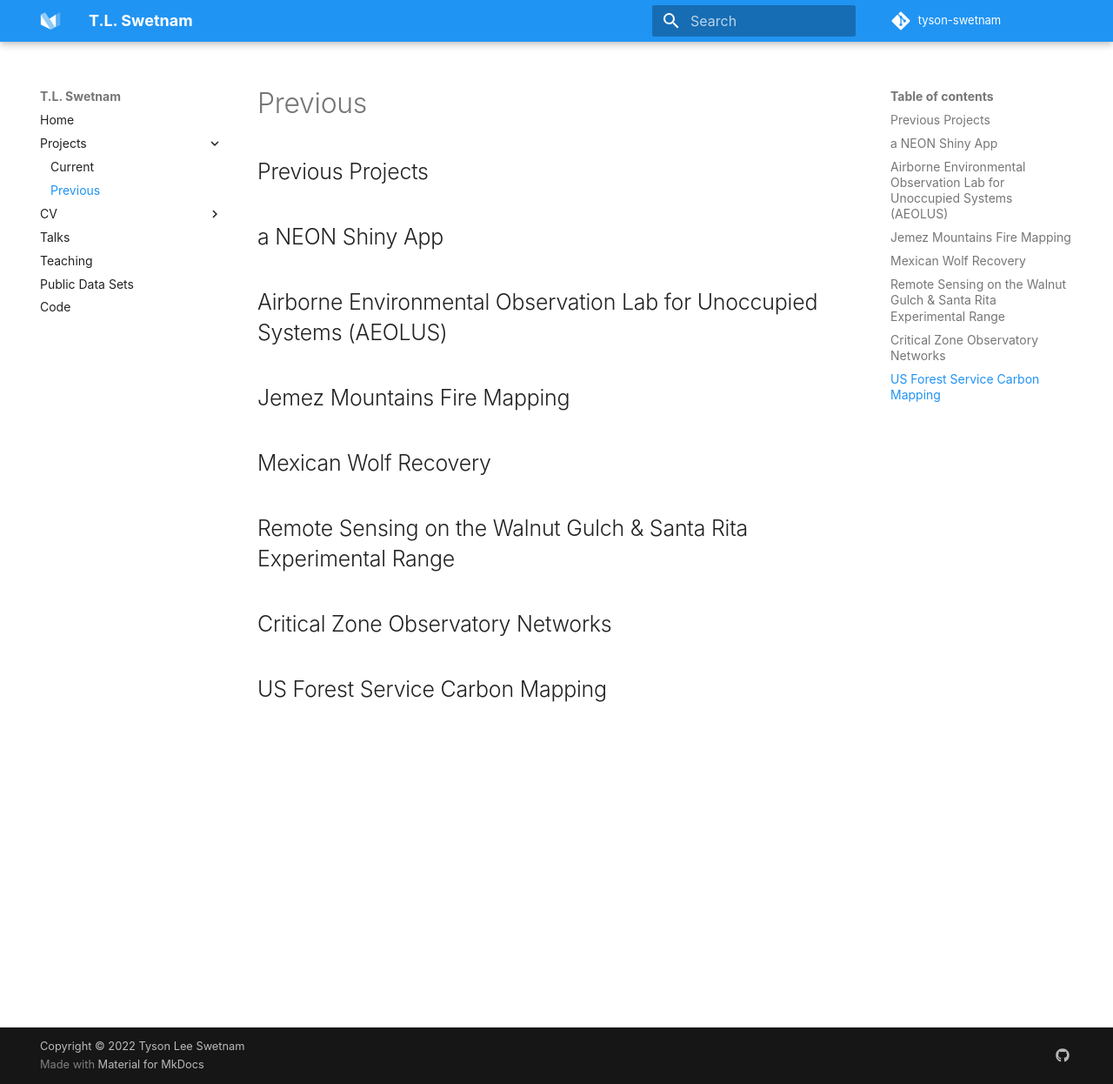
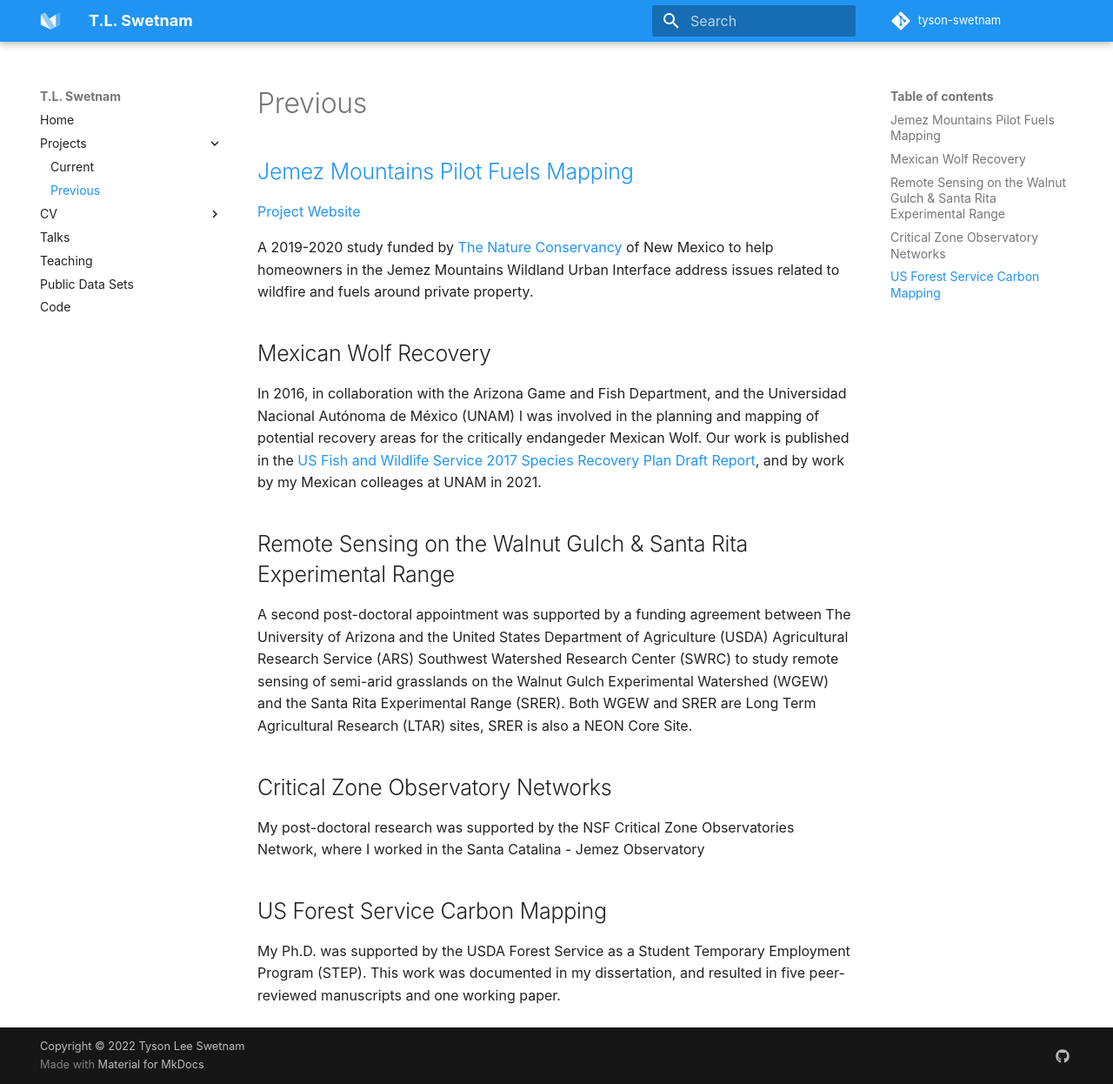
Before and after one commit to tyson-swetnam/new-website, an MkDocs documentation site: the page built from docs/previous_projects.md, in a window 1280 px wide and 1246 px high. Shown: the whole window at 87% size. Built offline with MkDocs 1.6.1 and Material for MkDocs 9.7.7, drawn with Linux system fonts in a browser that asks for light colours; some web fonts are replaced; comment, search, counter and statistics services are not loaded.

Commit message:
Update previous_projects.md

```diff
--- a/docs/previous_projects.md
+++ b/docs/previous_projects.md
@@ -1,15 +1,21 @@
-## Previous Projects
+## [Jemez Mountains Pilot Fuels Mapping](https://promethean-gift.github.io)
 
-## a NEON Shiny App
+[Project Website](https://promethean-gift.github.io)
 
-## Airborne Environmental Observation Lab for Unoccupied Systems (AEOLUS)
-
-## Jemez Mountains Fire Mapping
+A 2019-2020 study funded by [The Nature Conservancy]() of New Mexico to help homeowners in the Jemez Mountains Wildland Urban Interface address issues related to wildfire and fuels around private property.
 
 ## Mexican Wolf Recovery
 
+In 2016, in collaboration with the Arizona Game and Fish Department, and the Universidad Nacional Autónoma de México (UNAM) I was involved in the planning and mapping of potential recovery areas for the critically endangeder Mexican Wolf. Our work is published in the [US Fish and Wildlife Service 2017 Species Recovery Plan Draft Report](https://www.fws.gov/southwest/es/mexicanwolf/pdf/20170622_DftBioReport_Appendices.pdf), and by work by my Mexican colleages at UNAM in 2021.
+
 ## Remote Sensing on the Walnut Gulch & Santa Rita Experimental Range
+
+A second post-doctoral appointment was supported by a funding agreement between The University of Arizona and the United States Department of Agriculture (USDA) Agricultural Research Service (ARS) Southwest Watershed Research Center (SWRC) to study remote sensing of semi-arid grasslands on the Walnut Gulch Experimental Watershed (WGEW) and the Santa Rita Experimental Range (SRER). Both WGEW and SRER are Long Term Agricultural Research (LTAR) sites, SRER is also a NEON Core Site.
 
 ## Critical Zone Observatory Networks
 
+My post-doctoral research was supported by the NSF Critical Zone Observatories Network, where I worked in the Santa Catalina - Jemez Observatory
+
 ## US Forest Service Carbon Mapping
+
+My Ph.D. was supported by the USDA Forest Service as a Student Temporary Employment Program (STEP). This work was documented in my dissertation, and resulted in five peer-reviewed manuscripts and one working paper.
```
